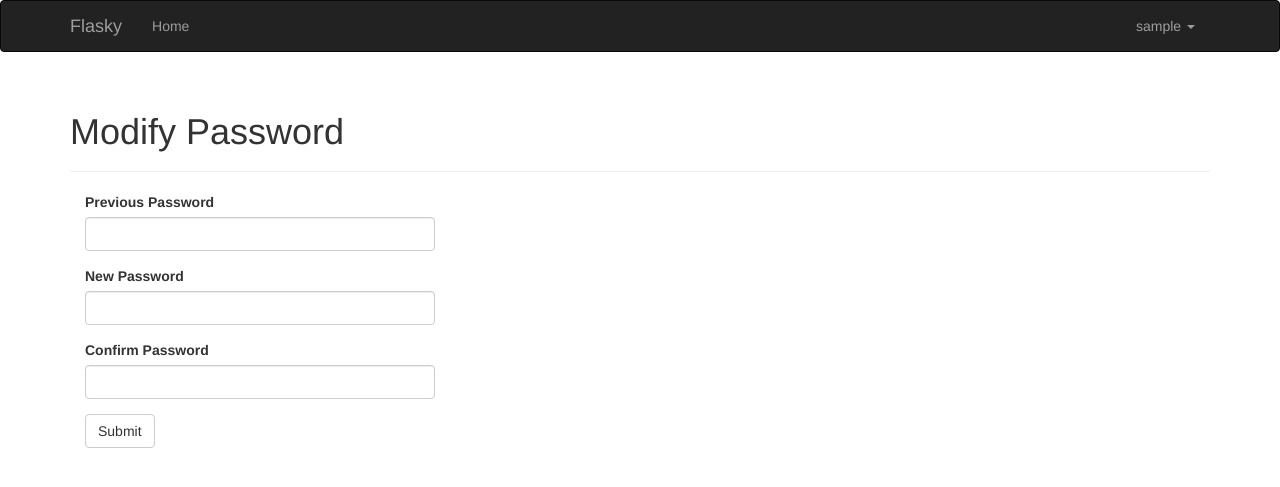
After one commit to lyl-lucas/Flask-blog, a Flask app: page /modifypassword in a window 1280 px wide. The commit adds this page. Shown: the top 487 px of the page. Run offline with Flask 2, Linux system fonts and the light colour scheme; a user stored in the database is signed in; tables that the repository leaves empty hold one stand-in row (values such as "Sample post"); some libraries are stand-ins or nearby versions.

Commit message:
add modify password

```diff
--- a/app/auth/forms.py
+++ b/app/auth/forms.py
@@ -3,6 +3,7 @@ from wtforms import StringField, PasswordField, BooleanField, SubmitField
 from wtforms.validators import Required, Length, Email, Regexp, EqualTo
 from wtforms import ValidationError
 from ..models import User
+from flask.ext.login import current_user
 
 
 class LoginForm(Form):
@@ -33,3 +34,15 @@ class RegistrationForm(Form):
     def validate_username(self, field):
         if User.query.filter_by(username=field.data).first():
             raise ValidationError('Username already in use.')
+
+
+class ModifyPasswordForm(Form):
+    oldpassword = PasswordField('Previous Password', validators=[Required()])
+    newpassword = PasswordField('New Password', validators=[
+        Required(), EqualTo('newpassword2', message='Passwords must match.')])
+    newpassword2 = PasswordField('Confirm Password', validators=[Required()])
+    submit = SubmitField('Submit')
+
+    def validate_oldpassword(self, field):
+        if not current_user.verify_password(field.data):
+            raise ValidationError('Incorrect Passwords')
--- a/app/auth/views.py
+++ b/app/auth/views.py
@@ -1,6 +1,6 @@
 from . import auth
 from flask import render_template, redirect, request, url_for, flash
-from .forms import LoginForm, RegistrationForm
+from .forms import LoginForm, RegistrationForm, ModifyPasswordForm
 from ..models import User
 from flask.ext.login import login_user, logout_user,\
     login_required, current_user
@@ -85,5 +85,16 @@ def resend_confirmation():
                'Confirm Your Account',
                'auth/mail/confirm',
                token=token, user=current_user)
-    flash('A confirmation email has been sent to you by email.')
+    flash( 'A confirmation email has been sent to you by email.')
     return redirect(url_for('main.index'))
+
+
+@auth.route('/modifypassword', methods=['GET','POST'])
+@login_required
+def modifypassword():
+    form = ModifyPasswordForm()
+    if form.validate_on_submit():
+        current_user.password = form.newpassword.data
+        flash('Passwords have been modified.')
+        return redirect(url_for('main.index'))
+    return render_template('auth/modifypassword.html', form=form)
--- a/app/models.py
+++ b/app/models.py
@@ -50,10 +50,14 @@ class User(UserMixin, db.Model):
         try:
             data = s.loads(token)
         except:
+            print(1)
             return False
         if data.get('confirm') != self.id:
+            print(2)
             return False
-        self.confirm = True
+        # 在认证用户版本中,confirmed写错成confirm
+        self.confirmed = True
+        print(3)
         db.session.add(self)
         return True
 
--- /dev/null
+++ b/app/templates/auth/modifypassword.html
@@ -0,0 +1,12 @@
+{% extends "base.html" %}
+{% import "bootstrap/wtf.html" as wtf %}
+{% block title %}Flask - Modify{% endblock %}
+
+{% block page_content %}
+<div class="page-header">
+    <h1>Modify Password</h1>
+</div>
+<div class="col-md-4">
+    {{ wtf.quick_form(form)}}
+</div>
+{% endblock %}
--- a/app/templates/base.html
+++ b/app/templates/base.html
@@ -7,7 +7,11 @@
     {% block scripts %}
     {{ super() }}
     {{ moment.include_moment() }}
+    <script type="text/javascript">
+    $('.dropdown-toggle').dropdown();
+    </script>
     {% endblock %}
+
 {% endblock %}
 
 {% block navbar %}
@@ -28,7 +32,19 @@
             </ul>
             <ul class="nav navbar-nav navbar-right">
                 {% if current_user.is_authenticated %}
-                <li><a href="{{ url_for('auth.logout' )}}">Sign Out</a></li>
+
+                    <li class="dropdown">
+                        <a href="#" class="dropdown-toggle" data-toggle="dropdown">
+                            {{ current_user.username }}
+                            <b class="caret"></b>
+                        </a>
+                        <ul class="dropdown-menu">
+                            <li><a href="{{ url_for('auth.modifypassword' )}}">Modify Password</a></li>
+                            <li class="divider"></li>
+                            <li><a href="{{ url_for('auth.logout' )}}">Sign Out</a></li>
+                        </ul>
+                    </li>
+
                 {% else %}
                 <li><a href="{{ url_for('auth.login') }}">Sign In</a></li>
                 {% endif %}
```
Also changed, not shown: data.sqlite.
